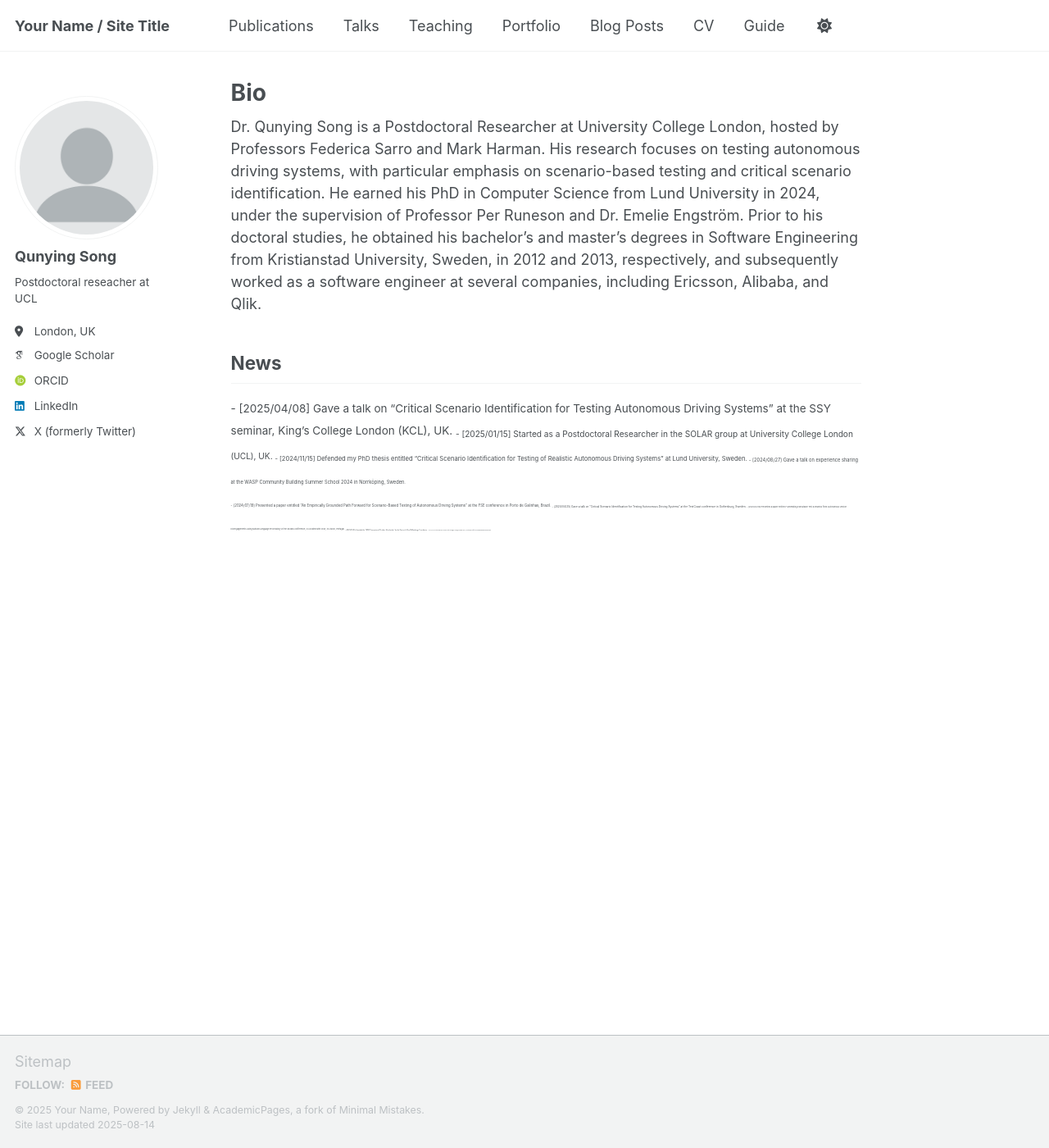
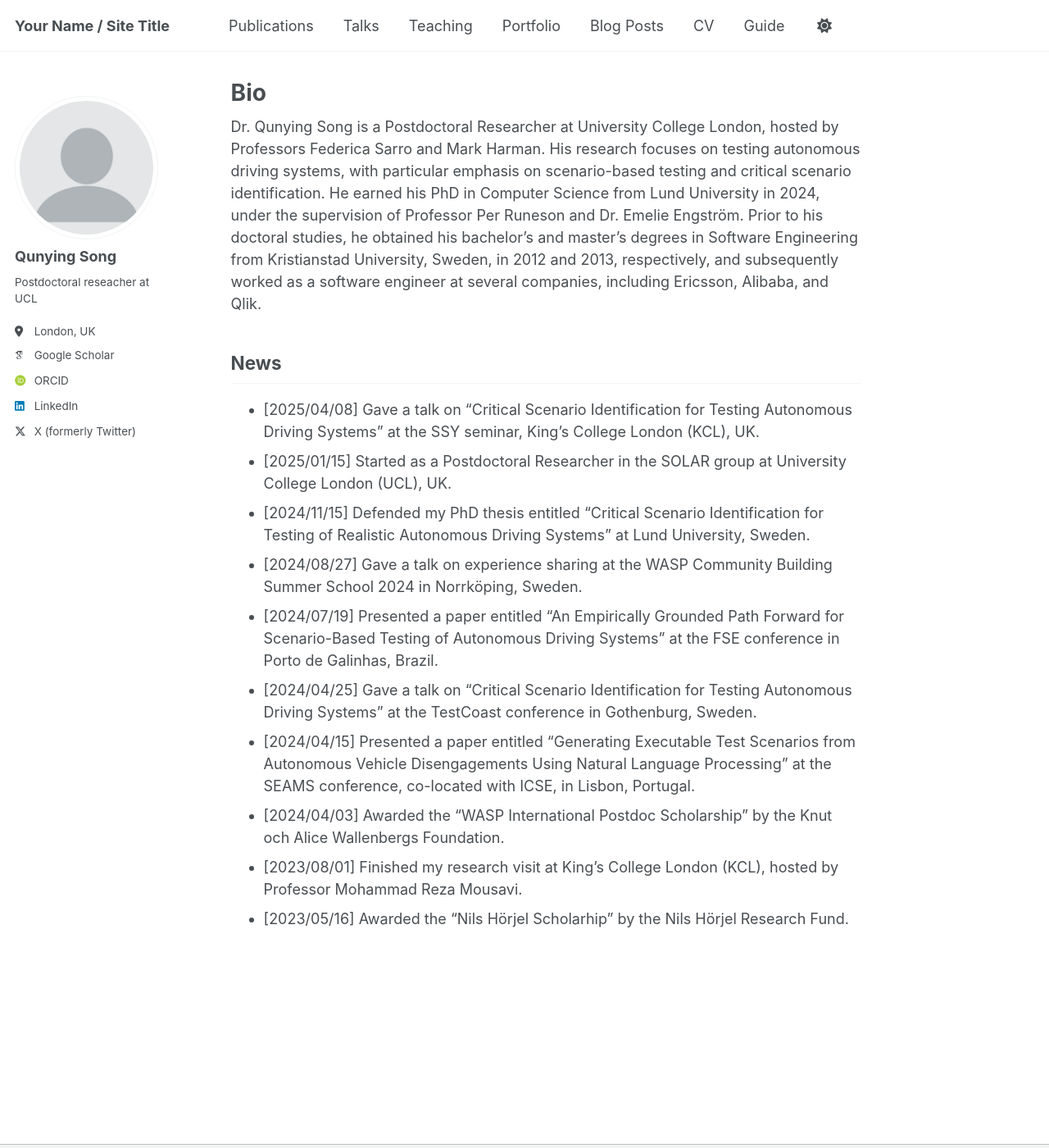
Before and after one commit to qunying-song/qunying-song.github.io, a Jekyll site: the page built from _pages/about.md, in a window 1280 px wide and 1400 px high. Shown: the whole window at 82% size. Built offline with Jekyll 4.4.1, drawn with Linux system fonts in a browser that asks for light colours; some web fonts are replaced; a script that is not in the unit is left out.

Commit message:
Update about.md

```diff
--- a/_pages/about.md
+++ b/_pages/about.md
@@ -11,12 +11,13 @@ Dr. Qunying Song is a Postdoctoral Researcher at University College London, host
 
 ## News
 
-<sub>- [2025/04/08] Gave a talk on "Critical Scenario Identification for Testing Autonomous Driving Systems" at the SSY seminar, King’s College London (KCL), UK.
-<sub>- [2025/01/15] Started as a Postdoctoral Researcher in the SOLAR group at University College London (UCL), UK.
-<sub>- [2024/11/15] Defended my PhD thesis entitled "Critical Scenario Identification for Testing of Realistic Autonomous Driving Systems" at Lund University, Sweden.
-<sub>- [2024/08/27] Gave a talk on experience sharing at the WASP Community Building Summer School 2024 in Norrköping, Sweden.
-<sub>- [2024/07/19] Presented a paper entitled "An Empirically Grounded Path Forward for Scenario-Based Testing of Autonomous Driving Systems" at the FSE conference in Porto de Galinhas, Brazil.
-<sub>- [2024/04/25] Gave a talk on "Critical Scenario Identification for Testing Autonomous Driving Systems" at the TestCoast conference in Gothenburg, Sweden.
-<sub>- [2024/04/15] Presented a paper entitled "Generating Executable Test Scenarios from Autonomous Vehicle Disengagements Using Natural Language Processing" at the SEAMS conference, co-located with ICSE, in Lisbon, Portugal.
-<sub>- [2024/04/03] Awarded the "WASP International Postdoc Scholarship" by the Knut och Alice Wallenbergs Foundation.
-<sub>- [2023/08/01] Finished my research visit at King’s College London (KCL), hosted by Professor Mohammad Reza Mousavi.
+- [2025/04/08] Gave a talk on "Critical Scenario Identification for Testing Autonomous Driving Systems" at the SSY seminar, King’s College London (KCL), UK.
+- [2025/01/15] Started as a Postdoctoral Researcher in the SOLAR group at University College London (UCL), UK.
+- [2024/11/15] Defended my PhD thesis entitled "Critical Scenario Identification for Testing of Realistic Autonomous Driving Systems" at Lund University, Sweden.
+- [2024/08/27] Gave a talk on experience sharing at the WASP Community Building Summer School 2024 in Norrköping, Sweden.
+- [2024/07/19] Presented a paper entitled "An Empirically Grounded Path Forward for Scenario-Based Testing of Autonomous Driving Systems" at the FSE conference in Porto de Galinhas, Brazil.
+- [2024/04/25] Gave a talk on "Critical Scenario Identification for Testing Autonomous Driving Systems" at the TestCoast conference in Gothenburg, Sweden.
+- [2024/04/15] Presented a paper entitled "Generating Executable Test Scenarios from Autonomous Vehicle Disengagements Using Natural Language Processing" at the SEAMS conference, co-located with ICSE, in Lisbon, Portugal.
+- [2024/04/03] Awarded the "WASP International Postdoc Scholarship" by the Knut och Alice Wallenbergs Foundation.
+- [2023/08/01] Finished my research visit at King’s College London (KCL), hosted by Professor Mohammad Reza Mousavi.
+- [2023/05/16] Awarded the "Nils Hörjel Scholarhip" by the Nils Hörjel Research Fund.
```
